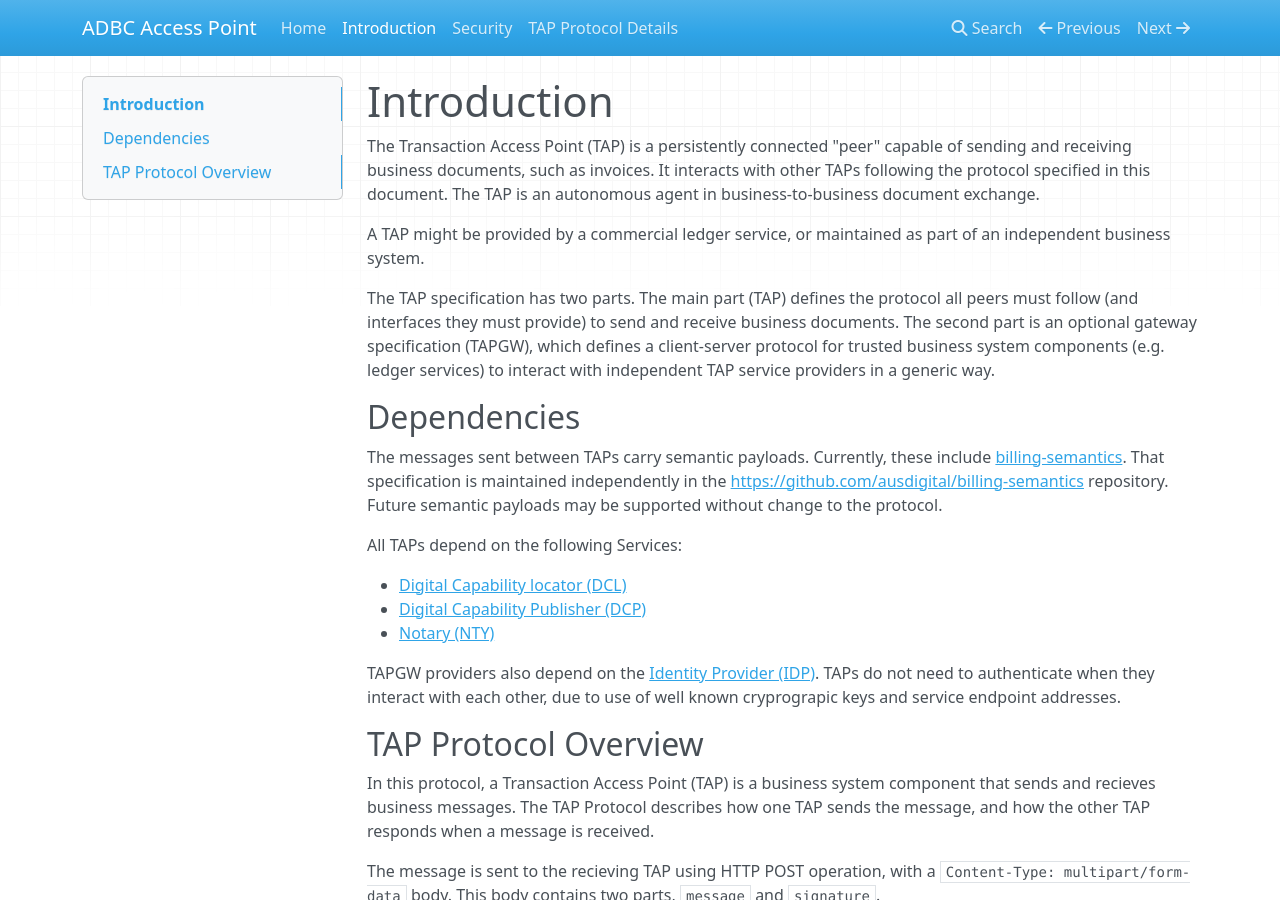
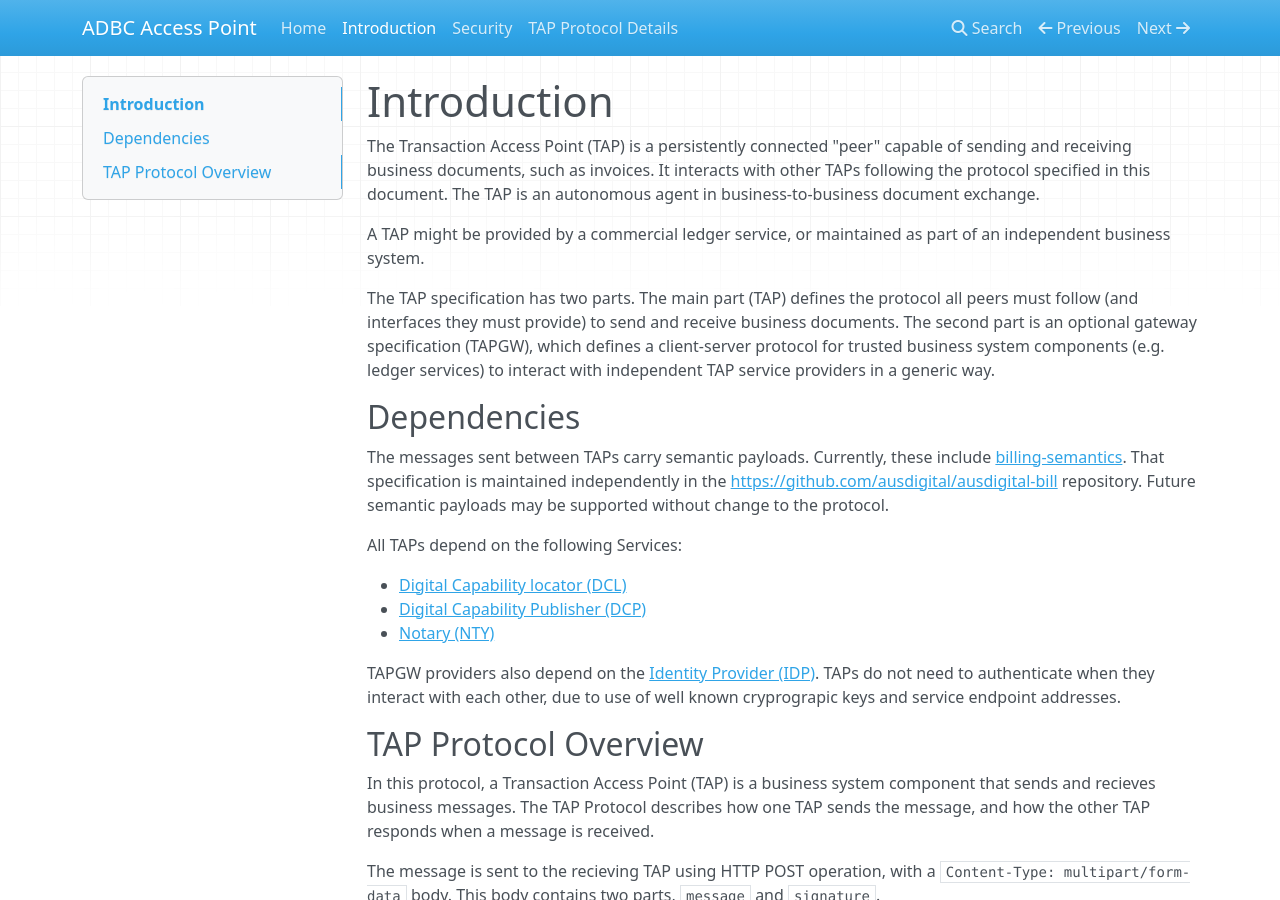
Before and after one commit to koriaf/ausdigital-tap, an MkDocs documentation site: the page built from docs/introduction.md, in a window 1280 px wide and 900 px high. Built offline with MkDocs 1.6.1, drawn with Linux system fonts in a browser that asks for light colours; nearby versions of some CDN libraries; part of the change alters nothing that is shown.

Commit message:
fix links - ausdigital.github.io/issues/19

```diff
--- a/docs/introduction.md
+++ b/docs/introduction.md
@@ -17,9 +17,9 @@ protocol for trusted business system components (e.g. ledger services) to intera
 ## Dependencies
 
 The messages sent between TAPs carry semantic payloads. Currently, these include
-[billing-semantics](https://billing-semantics.readthedocs.io/).
+[billing-semantics](https://ausdigital-bill.readthedocs.io/).
 That specification is maintained independently in the
-[https://github.com/ausdigital/billing-semantics](https://github.com/ausdigital/billing-semantics)
+[https://github.com/ausdigital/ausdigital-bill](https://github.com/ausdigital/ausdigital-bill)
 repository. Future semantic payloads may be supported without change to the protocol.
 
 All TAPs depend on the following Services:
```
